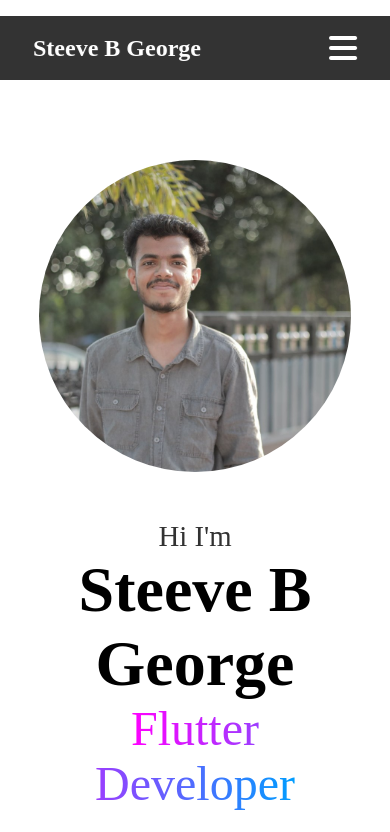
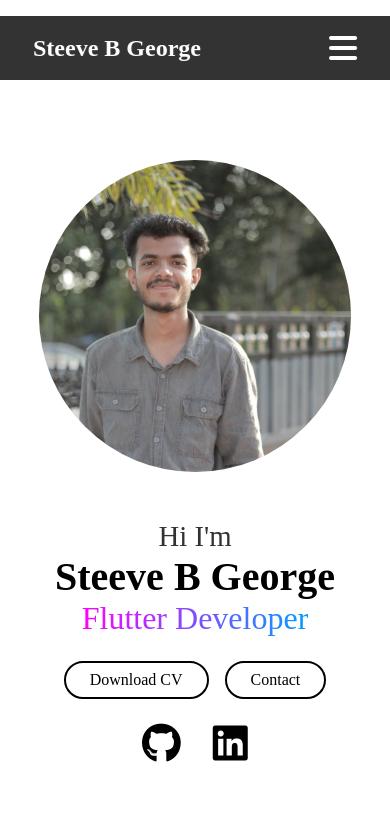
Before and after one commit to Steevebgeorge/portfolio, a plain HTML site: page index.html in a window 390 px wide. Shown: the top 832 px of the page. Drawn offline with Linux system fonts and the light colour scheme.

Commit message:
styles changed

```diff
--- a/style.css
+++ b/style.css
@@ -464,6 +464,8 @@ w */
         display: none;
     }
 
+
+
     .about-container {
         flex-direction: column;
     }
@@ -516,7 +518,14 @@ w */
     }
 
 
+    .info-box h1 {
+        font-size: 2.5rem;
+        font-weight: bold;
+    }
 
+    .info-box span {
+        font-size: 2rem;
+    }
 
     .nav-links li {
         margin-top: 1.5rem;
```
